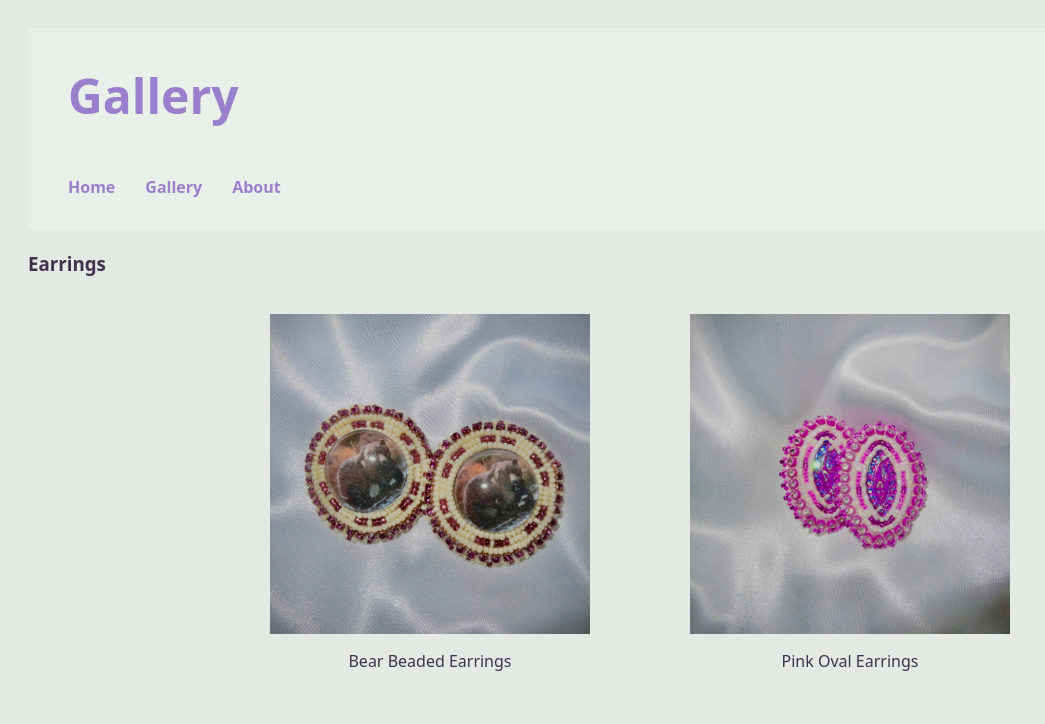
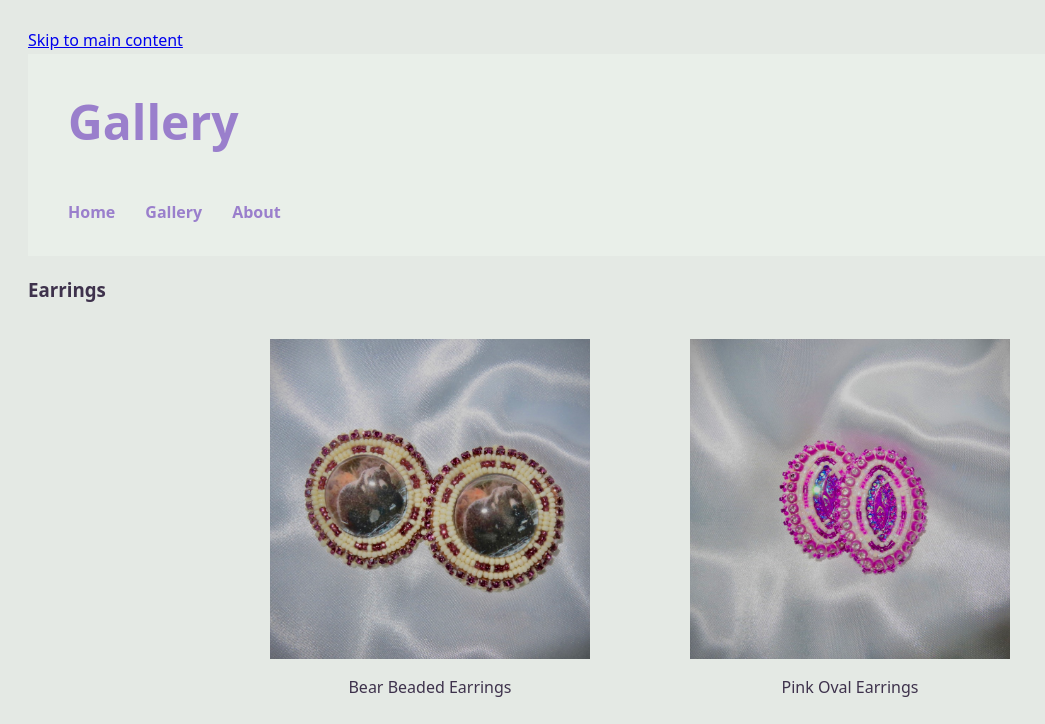
Before and after one commit to tcook08/ist263, a plain HTML site: page project6/gallery.html in a window 1280 px wide. Shown: the top 724 px of the page, without its empty margins (0-1045 px from the left). Drawn offline with Linux system fonts and the light colour scheme.

Commit message:
fixed skip to content

```diff
--- a/project6/gallery.html
+++ b/project6/gallery.html
@@ -8,7 +8,8 @@
     <link rel="shortcut icon" type="image/x-icon" href="favicon.ico">
 
 </head>
-
+<body>
+    <a href="#maincontent" class="skip-link">Skip to main content</a>
 <header>
     <h2 class="page-title">Gallery</h2>
 
@@ -21,7 +22,7 @@
     </nav>
 </header>
 
-<main>
+<main id="maincontent">
 
     <section>
         <h3>Earrings</h3>
@@ -85,4 +86,5 @@
             </figure>
         </div>
     </section>
+</body>
 </main>
```
Also changed, not shown: project6/index.html (+2 -2 lines).
